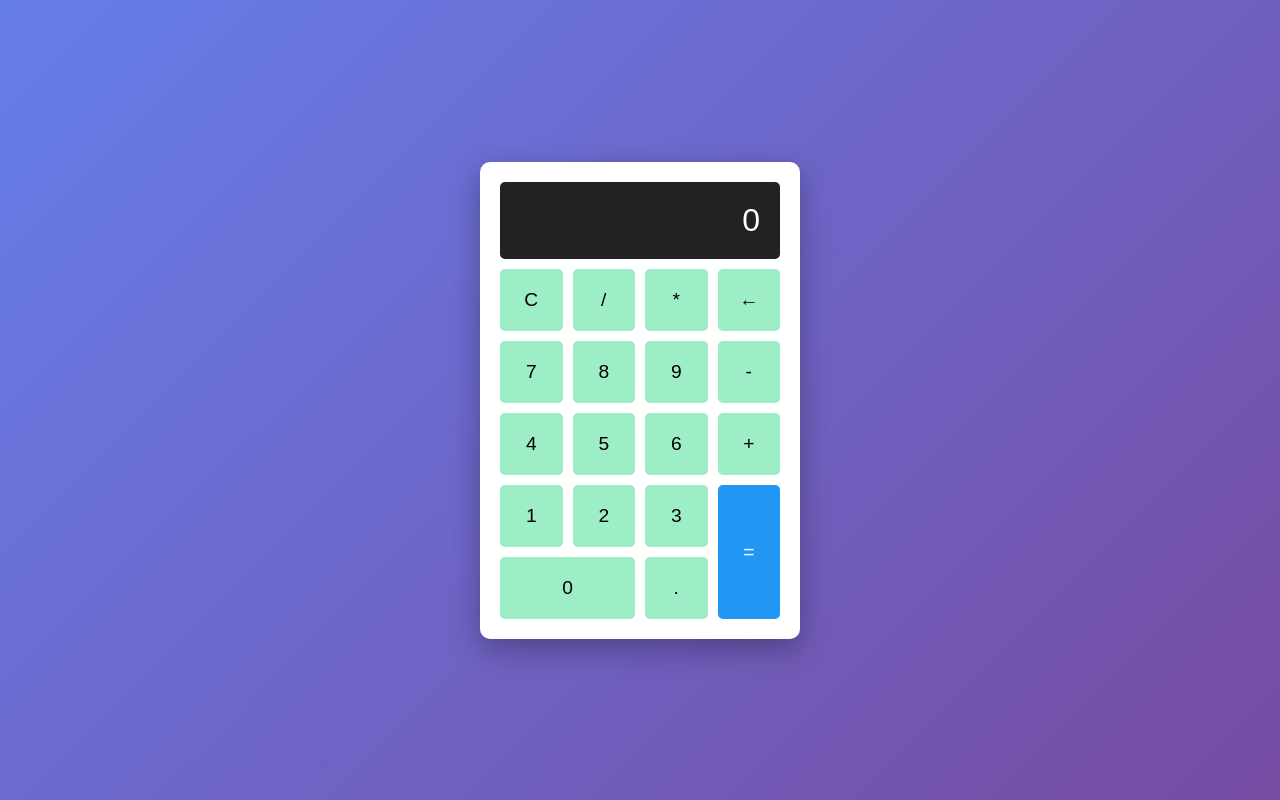
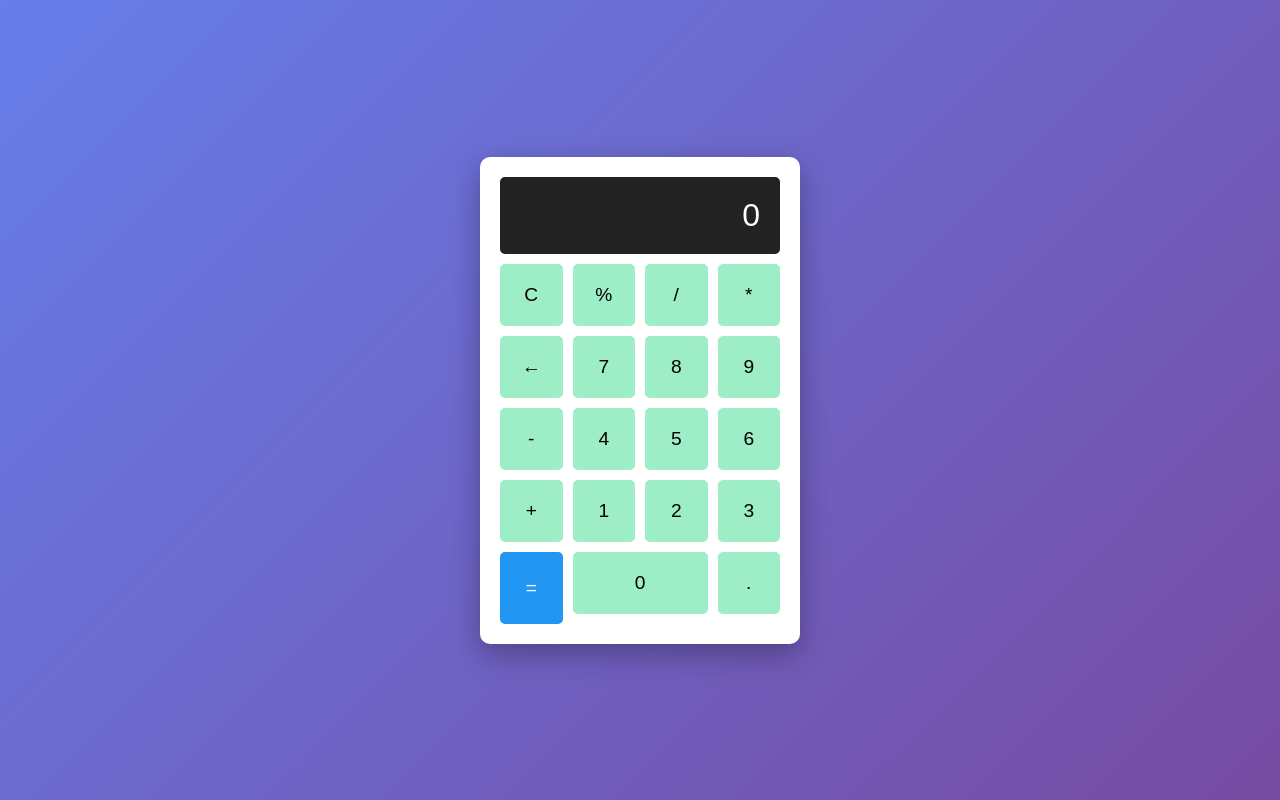
Before and after one commit to potfish123/calculator-app, a plain HTML site: page index.html in a window 1280 px wide. Drawn offline with Linux system fonts and the light colour scheme.

Commit message:
Add percentage calculation button

```diff
--- a/index.html
+++ b/index.html
@@ -1,16 +1,20 @@
 <!DOCTYPE html>
 <html lang="zh-TW">
+
 <head>
     <meta charset="UTF-8">
     <meta name="viewport" content="width=device-width, initial-scale=1.0">
     <title>簡易計算機</title>
     <link rel="stylesheet" href="style.css">
 </head>
+
 <body>
     <div class="calculator">
         <div class="display" id="display">0</div>
         <div class="buttons">
+            <!-- 在 C 按鈕後面增加 % 按鈕 -->
             <button onclick="clearDisplay()">C</button>
+            <button onclick="calculatePercentage()">%</button>
             <button onclick="appendToDisplay('/')">/</button>
             <button onclick="appendToDisplay('*')">*</button>
             <button onclick="deleteLast()">←</button>
@@ -36,4 +40,5 @@
     </div>
     <script src="script.js"></script>
 </body>
+
 </html>
--- a/script.js
+++ b/script.js
@@ -41,3 +41,17 @@ function calculate() {
         }, 1500);
     }
 }
+// 在 script.js 末尾增加
+function calculatePercentage() {
+    try {
+        currentInput = (eval(currentInput) / 100).toString();
+        updateDisplay();
+    } catch (error) {
+        currentInput = 'Error';
+        updateDisplay();
+        setTimeout(() => {
+            currentInput = '0';
+            updateDisplay();
+        }, 1500);
+    }
+}
```
